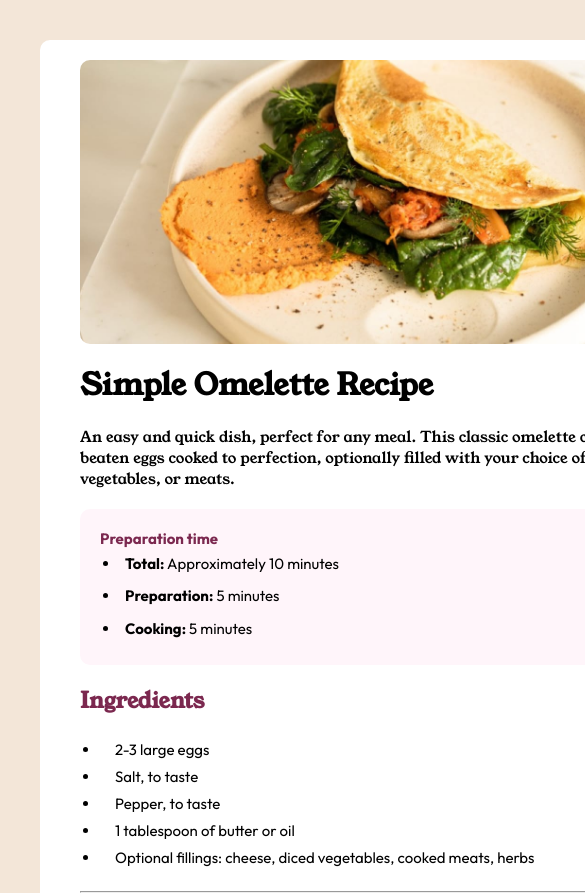
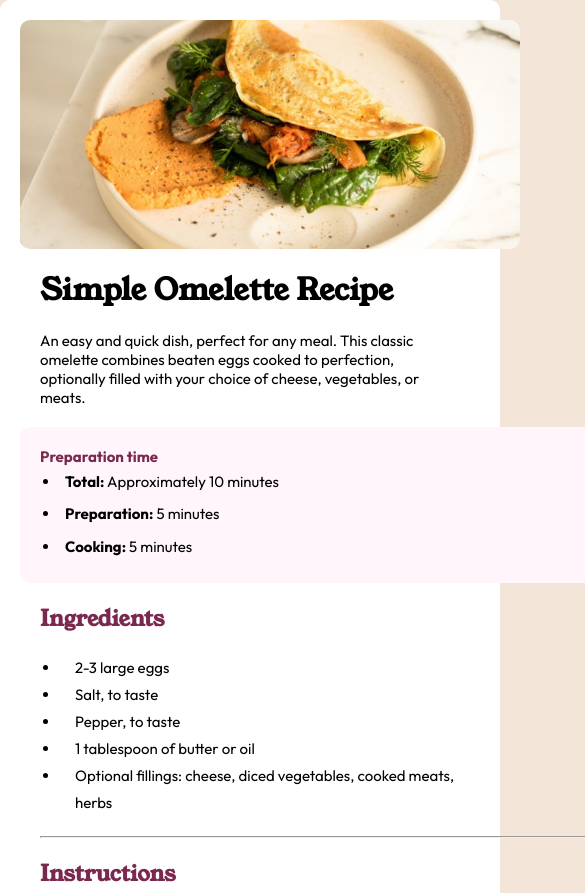
Before and after one commit to conkeh/Recipepage, a plain HTML site: page index.html in a window 390 px wide. Shown: the top 893 px of the page, 585 px wide, since content can reach past the window. Drawn offline with Linux system fonts and the light colour scheme.

Commit message:
Add files via upload

```diff
--- a/styles.css
+++ b/styles.css
@@ -43,6 +43,7 @@ h3 {
 }
 .header p {
   padding-top: 20px;
+  font-family: outfit;
 }
 .preparation {
   width: 620px;
@@ -124,3 +125,18 @@ tr:last-child {
   margin-top: 30px;
   font-size: 10px;
 }
+
+@media only screen and (max-width: 600px) {
+  body {
+    margin: 0;
+  }
+  .container {
+    width: 500px;
+    display: block;
+    margin-left: auto;
+    margin-right: auto;
+  }
+  .eggs {
+    width: 500px;
+  }
+}
```
